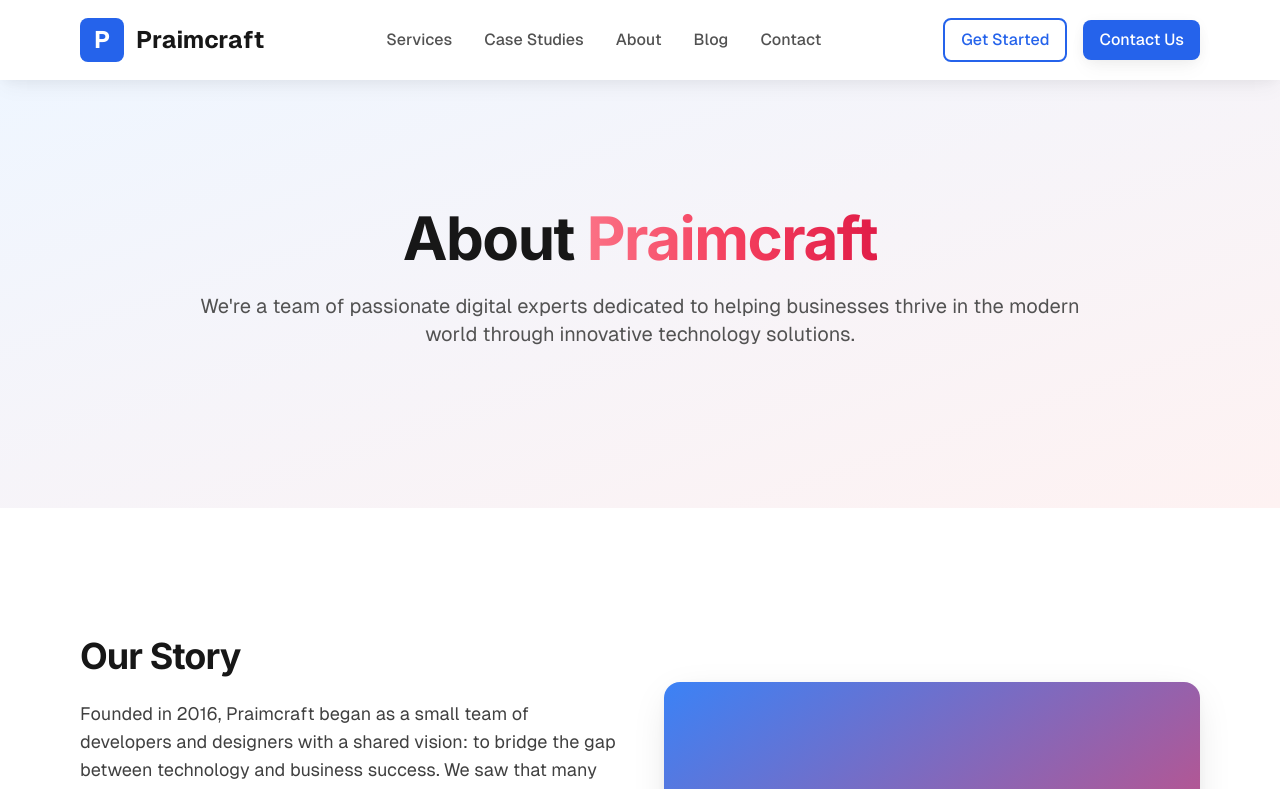
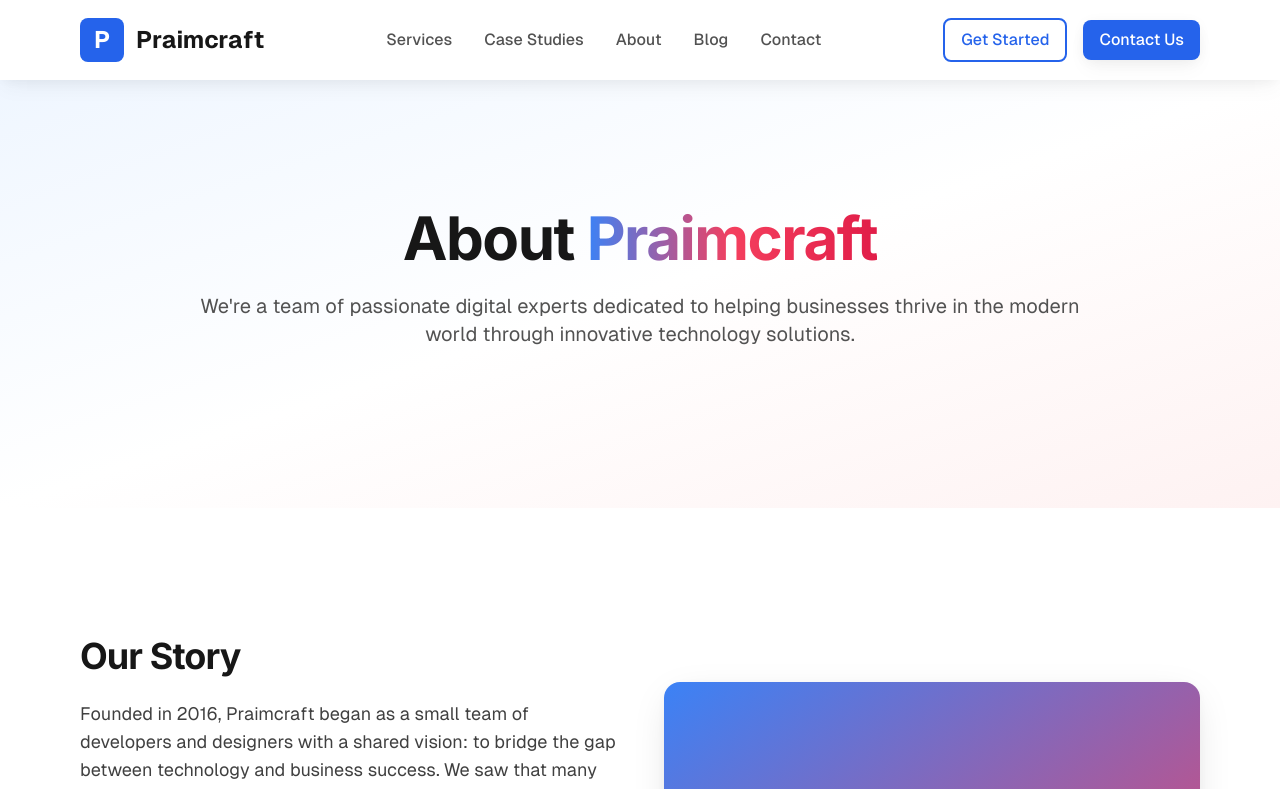
Before and after one commit to sam4rano/praimcraft, a Next.js app: page /about in a window 1280 px wide. Shown: the top 789 px of the page. Built offline with nearby package versions, Linux system fonts and the light colour scheme.

Commit message:
feat: Enhance gradients with new vibrant color palette
- Update gradient-text to use new primary and accent colors
- Add gradient-text-alt with multi-color gradient
- Add gradient-bg-vibrant for colorful backgrounds
- Add secondary-glow utility class
- All gradients now use the modern color palette

```diff
--- a/src/app/globals.css
+++ b/src/app/globals.css
@@ -68,11 +68,19 @@ h1, h2, h3, h4, h5, h6 {
   }
 
   .gradient-text {
-    @apply bg-gradient-to-r from-accent-400 via-accent-500 to-accent-600 bg-clip-text text-transparent;
+    @apply bg-gradient-to-r from-primary-500 via-accent-500 to-accent-600 bg-clip-text text-transparent;
+  }
+
+  .gradient-text-alt {
+    @apply bg-gradient-to-r from-accent-500 via-secondary-500 to-warning-500 bg-clip-text text-transparent;
   }
 
   .gradient-bg {
-    @apply bg-gradient-to-br from-primary-50 to-accent-50;
+    @apply bg-gradient-to-br from-primary-50 via-white to-accent-50;
+  }
+
+  .gradient-bg-vibrant {
+    @apply bg-gradient-to-br from-primary-500 via-accent-500 to-secondary-500;
   }
 
   .accent-glow {
@@ -80,7 +88,11 @@ h1, h2, h3, h4, h5, h6 {
   }
 
   .primary-glow {
-    @apply shadow-lg shadow-primary-500/20;
+    @apply shadow-lg shadow-primary-500/30;
+  }
+
+  .secondary-glow {
+    @apply shadow-lg shadow-secondary-500/30;
   }
 
   .dark-gradient {
```
